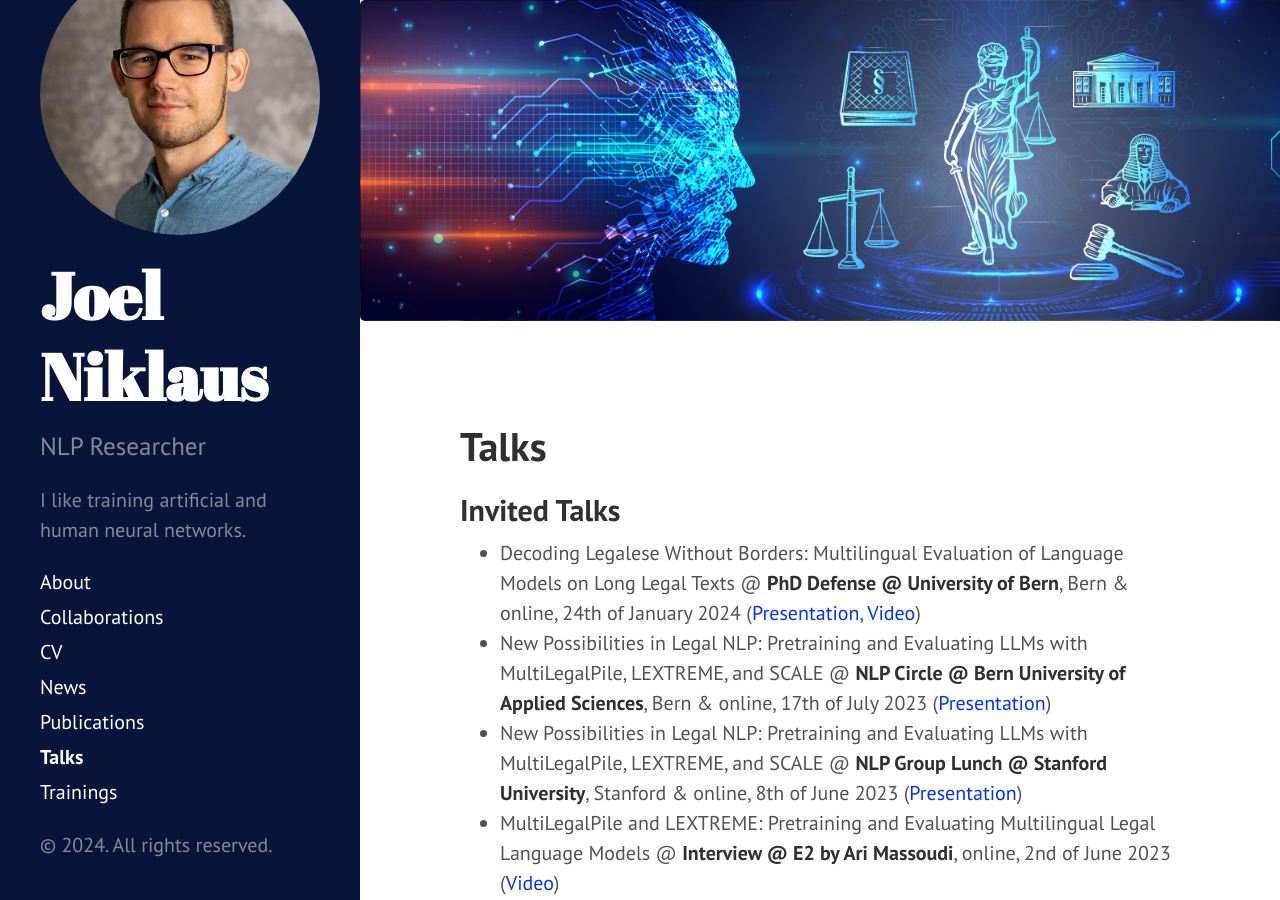
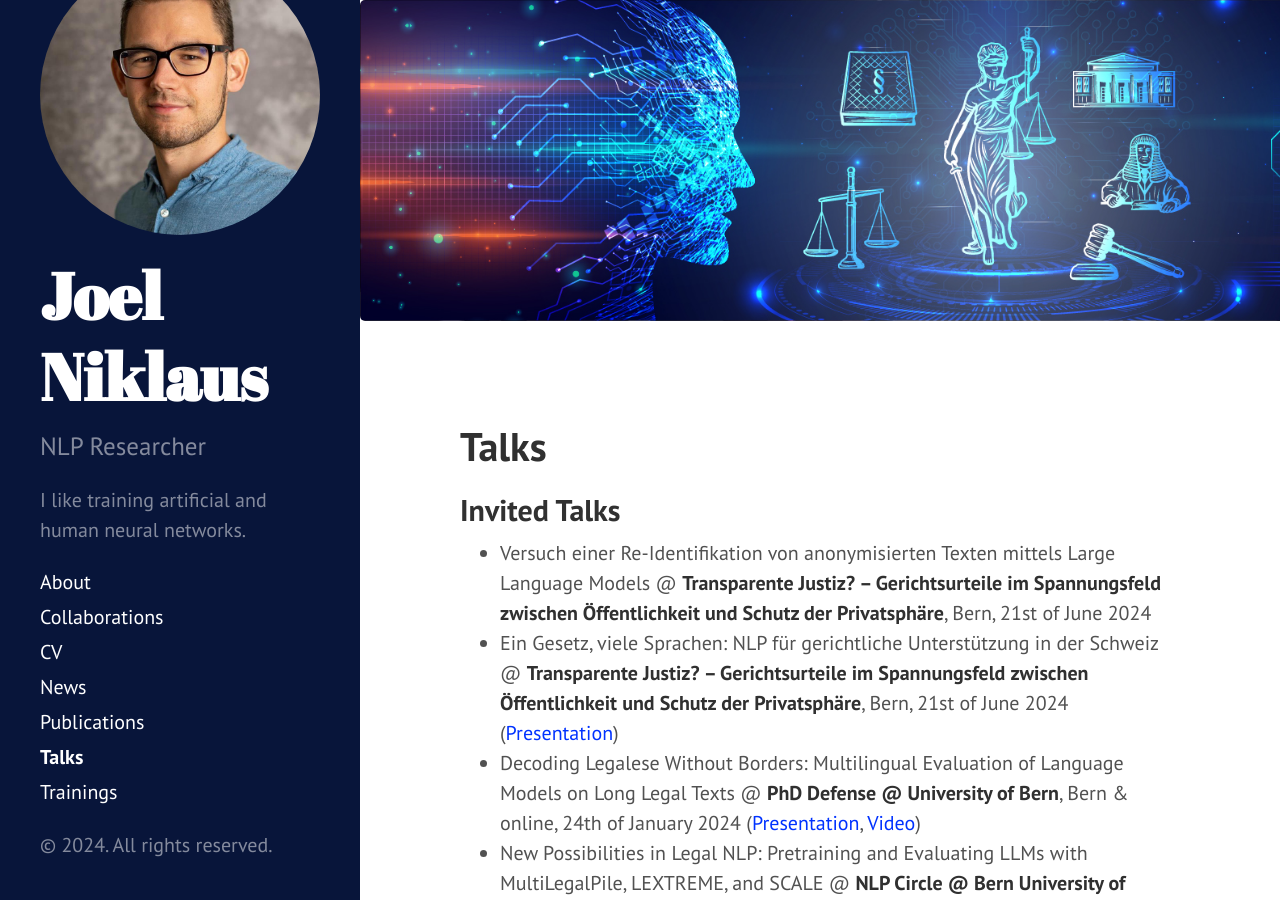
Before and after one commit to JoelNiklaus/joelniklaus.github.io, a Jekyll site: the page built from _pages/talks.md, in a window 1280 px wide and 900 px high. Built offline with Jekyll 4.4.1, drawn with Linux system fonts in a browser that asks for light colours; a style sheet for code colours, icons or effects is not loaded.

Commit message:
added new talks
Signed-off-by: Joel Niklaus <me@joelniklaus.ch>

```diff
--- a/_pages/talks.md
+++ b/_pages/talks.md
@@ -5,6 +5,8 @@ title: Talks
 
 ## Invited Talks
 
+* Versuch einer Re-Identifikation von anonymisierten Texten mittels Large Language Models @ **Transparente Justiz? – Gerichtsurteile im Spannungsfeld zwischen Öffentlichkeit und Schutz der Privatsphäre**, Bern, 21st of June 2024
+* Ein Gesetz, viele Sprachen: NLP für gerichtliche Unterstützung in der Schweiz @ **Transparente Justiz? – Gerichtsurteile im Spannungsfeld zwischen Öffentlichkeit und Schutz der Privatsphäre**, Bern, 21st of June 2024 ([Presentation](https://docs.google.com/presentation/d/1CAFBC83Z7E9fBB7-tEGGj8-kzKXl1DhLto_bL9Sf2yM/edit?usp=sharing))
 * Decoding Legalese Without Borders: Multilingual Evaluation of Language Models on Long Legal Texts @ **PhD Defense @ University of Bern**, Bern & online, 24th of January 2024 ([Presentation](https://docs.google.com/presentation/d/1jk48MbF2xb9V8KRkiX5oW-fCDSUEZhGO5i7K-QRAzLI/edit?usp=sharing), [Video](https://www.youtube.com/watch?v=2jCh54G8XwA))
 * New Possibilities in Legal NLP: Pretraining and Evaluating LLMs with MultiLegalPile, LEXTREME, and SCALE @ **NLP Circle @ Bern University of Applied Sciences**, Bern & online, 17th of July 2023 ([Presentation](https://docs.google.com/presentation/d/1HEkhN7_2aFoiM-E0M_ONV2OpNqLdozOItxGxbLsnY4Q/edit?usp=sharing))
 * New Possibilities in Legal NLP: Pretraining and Evaluating LLMs with MultiLegalPile, LEXTREME, and SCALE @ **NLP Group Lunch @ Stanford University**, Stanford & online, 8th of June 2023 ([Presentation](https://docs.google.com/presentation/d/1HEkhN7_2aFoiM-E0M_ONV2OpNqLdozOItxGxbLsnY4Q/edit?usp=sharing))
```
